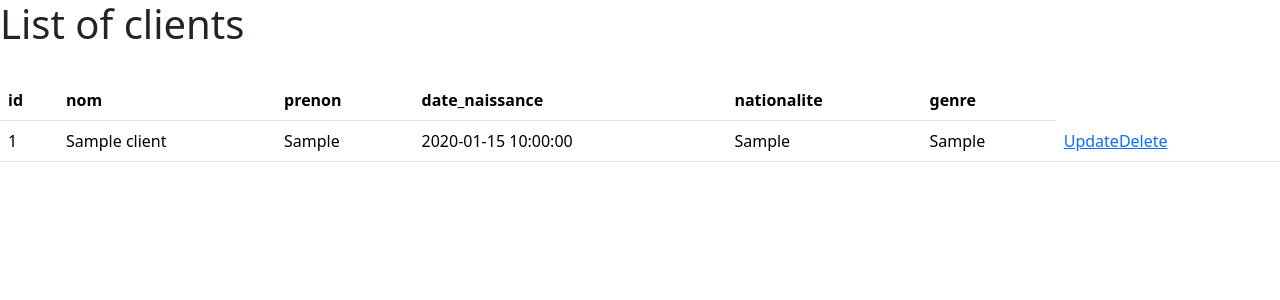
After one commit to Rayane20777/Brief_5, a PHP site: page /client.php in a window 1280 px wide. The commit adds this page. Shown: the top 300 px of the page. Run offline with PHP 8.4, Linux system fonts and the light colour scheme; tables that the repository leaves empty or names only in its code hold one stand-in row (values such as "Sample post").

Commit message:
second ajout

```diff
--- /dev/null
+++ b/client.php
@@ -0,0 +1,55 @@
+<?php
+
+include 'config.php';
+
+
+$clientInfo = "SELECT * FROM clients";
+$data = $conn->query($clientInfo);
+?>
+
+
+<!DOCTYPE html>
+<html lang="en">
+<head>
+    <meta charset="UTF-8">
+    <meta name="viewport" content="width=device-width, initial-scale=1.0">
+    <title>Document</title>
+
+    <link href="https://cdn.jsdelivr.net/npm/bootstrap@5.3.2/dist/css/bootstrap.min.css" rel="stylesheet" integrity="sha384-T3c6CoIi6uLrA9TneNEoa7RxnatzjcDSCmG1MXxSR1GAsXEV/Dwwykc2MPK8M2HN" crossorigin="anonymous">
+</head>
+<body>
+
+    <h1>List of clients</h1>
+    <br>
+    <table class="table">
+        <thead>
+        <tr>
+            <th>id</th>
+            <th>nom</th>
+            <th>prenon</th>
+            <th>date_naissance</th>
+            <th>nationalite</th>
+            <th>genre</th>
+        </tr>
+        </thead>
+        <tbody>
+        <?php
+            foreach ($data as $client) {
+                echo '<tr>';
+                echo '<td>' . $client['id'] . '</td>';
+                echo '<td>' . $client['nom'] . '</td>';
+                echo '<td>' . $client['prenom'] . '</td>';
+                echo '<td>' . $client['date_naissance'] . '</td>';
+                echo '<td>' . $client['nationalite'] . '</td>';
+                echo '<td>' . $client['genre'] . '</td>';
+                echo '<td>';
+                echo '<a href="#">Update</a>';
+                echo '<a href="#">Delete</a>';
+                echo '</td>';
+                echo '</tr>';
+            }
+            ?>
+        </tbody>
+    </table>
+</body>
+</html>
--- a/create_table.php
+++ b/create_table.php
@@ -52,4 +52,5 @@ try {
 
 
 
+
 ?>
```
Also changed, not shown: index.php (+6 -6 lines), index2.php (deleted, +0 -11 lines).
